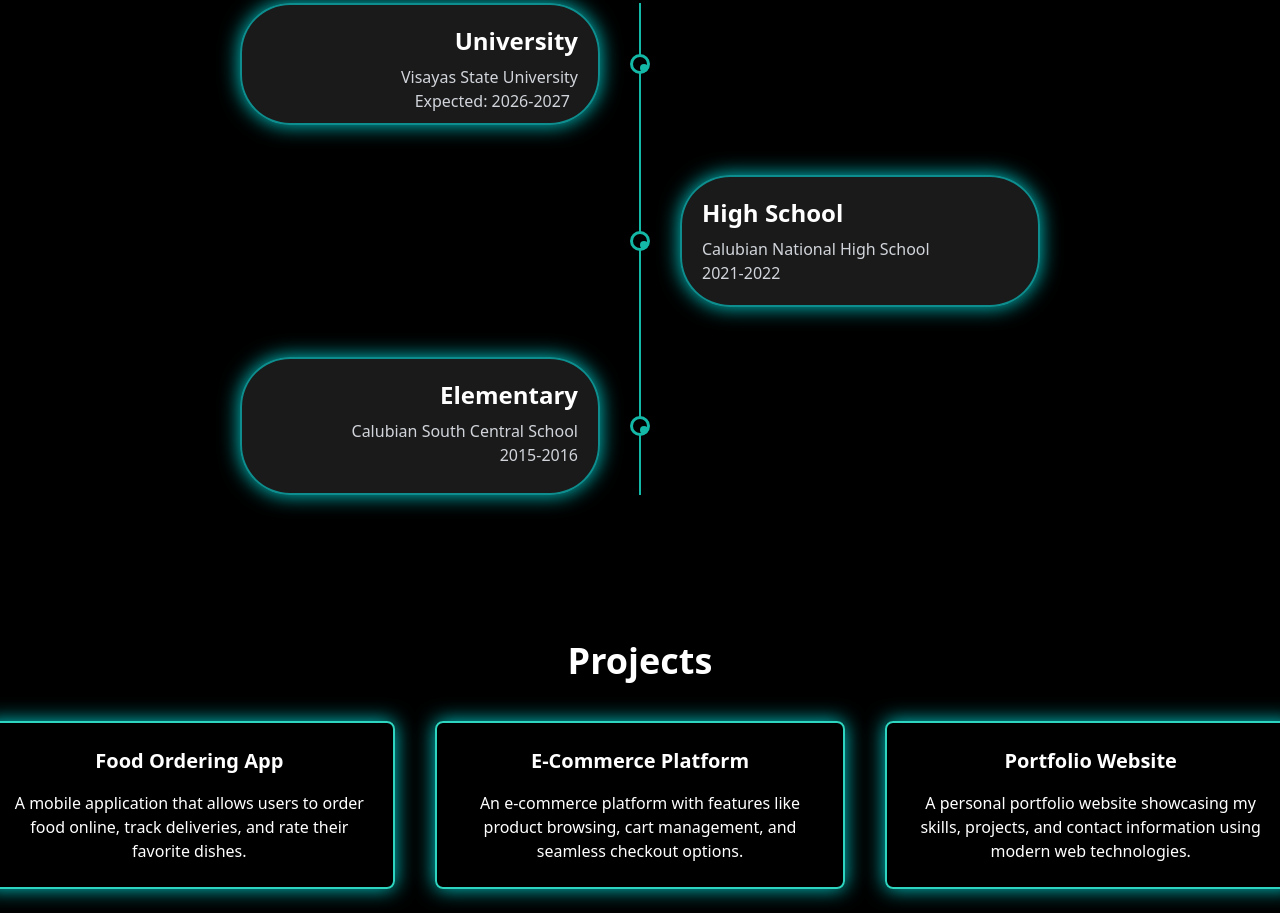
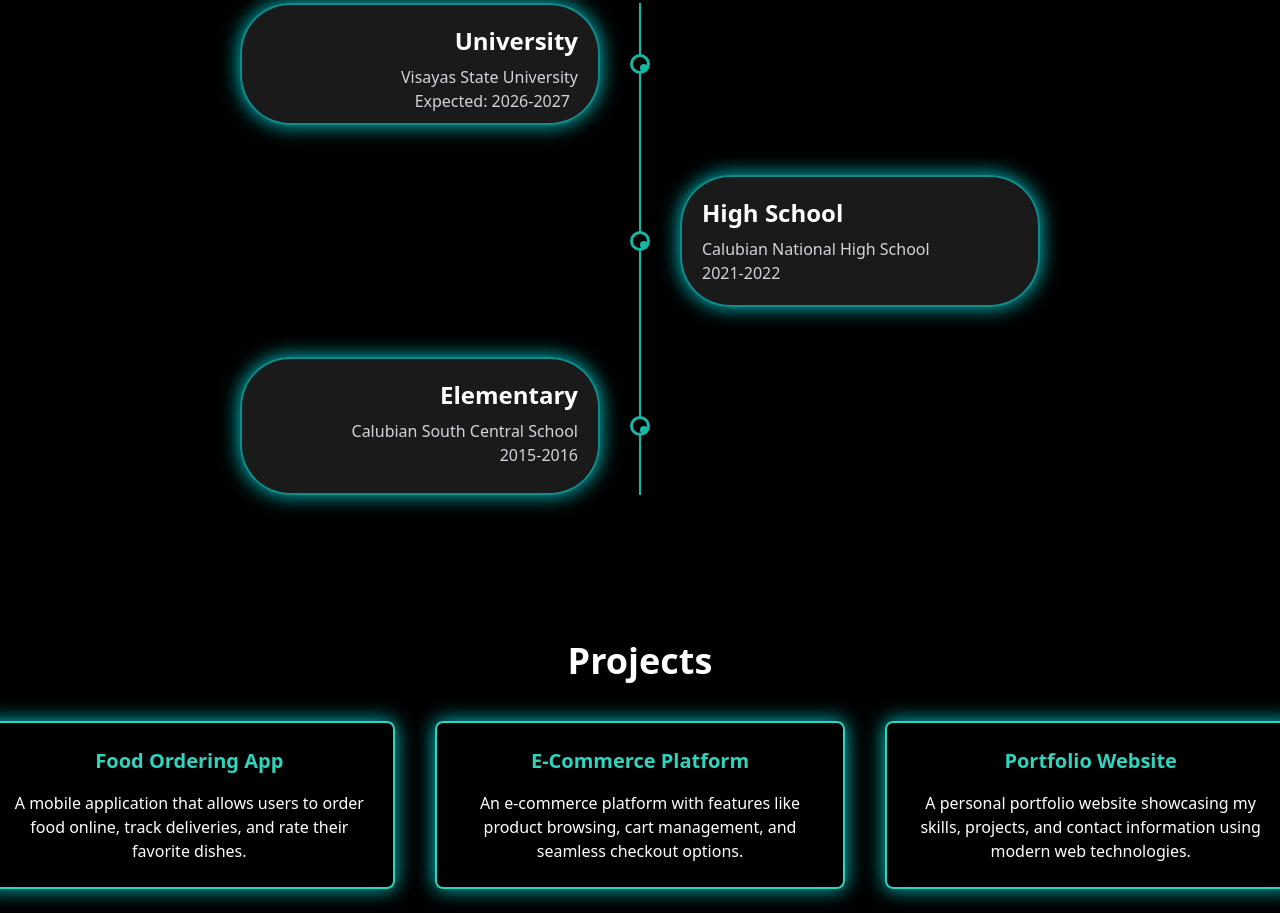
Before and after one commit to BigDrems/Portfolio-Project, a website: page src/index.html in a window 1280 px wide. Shown: the part 861-1774 px from the top of the page. Drawn offline with Linux system fonts and the light colour scheme.

Commit message:
changed the color of the title of the project

```diff
--- a/src/index.html
+++ b/src/index.html
@@ -98,7 +98,9 @@
           class="border border-2 border-teal-400 p-6 rounded-lg shadow-lg flex-none w-full sm:w-1/2 lg:w-1/3"
           style="box-shadow: 0 0 20px rgba(0, 255, 255, 0.8)"
         >
-          <h3 class="text-xl font-semibold mb-4">Food Ordering App</h3>
+          <h3 class="text-xl font-semibold mb-4 text-teal-400">
+            Food Ordering App
+          </h3>
           <p>
             A mobile application that allows users to order food online, track
             deliveries, and rate their favorite dishes.
@@ -110,7 +112,9 @@
           class="border border-2 border-teal-400 p-6 rounded-lg shadow-lg flex-none w-full sm:w-1/2 lg:w-1/3"
           style="box-shadow: 0 0 20px rgba(0, 255, 255, 0.8)"
         >
-          <h3 class="text-xl font-semibold mb-4">E-Commerce Platform</h3>
+          <h3 class="text-xl font-semibold mb-4 text-teal-400">
+            E-Commerce Platform
+          </h3>
           <p>
             An e-commerce platform with features like product browsing, cart
             management, and seamless checkout options.
@@ -122,7 +126,9 @@
           class="border border-2 border-teal-400 p-6 rounded-lg shadow-lg flex-none w-full sm:w-1/2 lg:w-1/3"
           style="box-shadow: 0 0 20px rgba(0, 255, 255, 0.8)"
         >
-          <h3 class="text-xl font-semibold mb-4">Portfolio Website</h3>
+          <h3 class="text-xl font-semibold mb-4 text-teal-400">
+            Portfolio Website
+          </h3>
           <p>
             A personal portfolio website showcasing my skills, projects, and
             contact information using modern web technologies.
```
